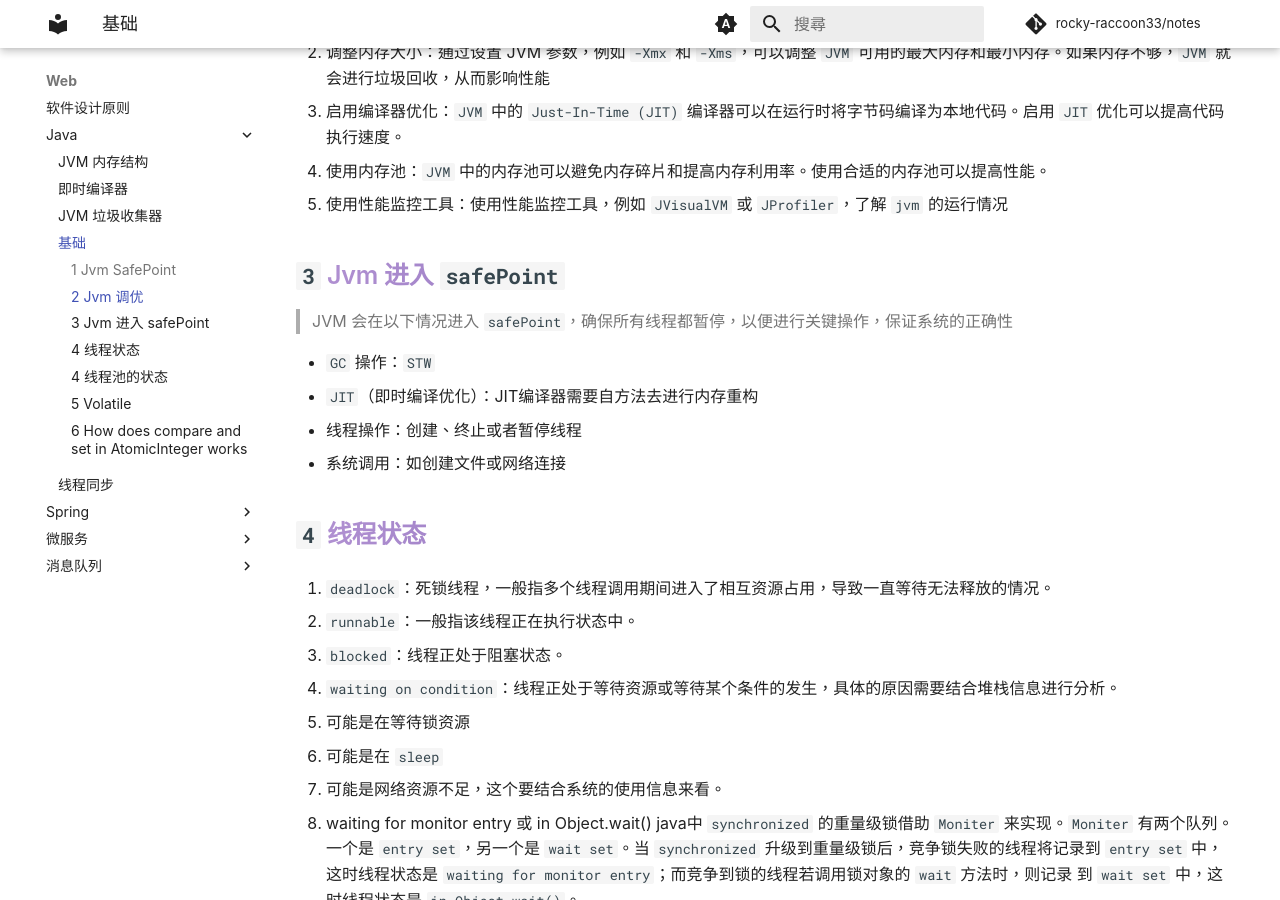
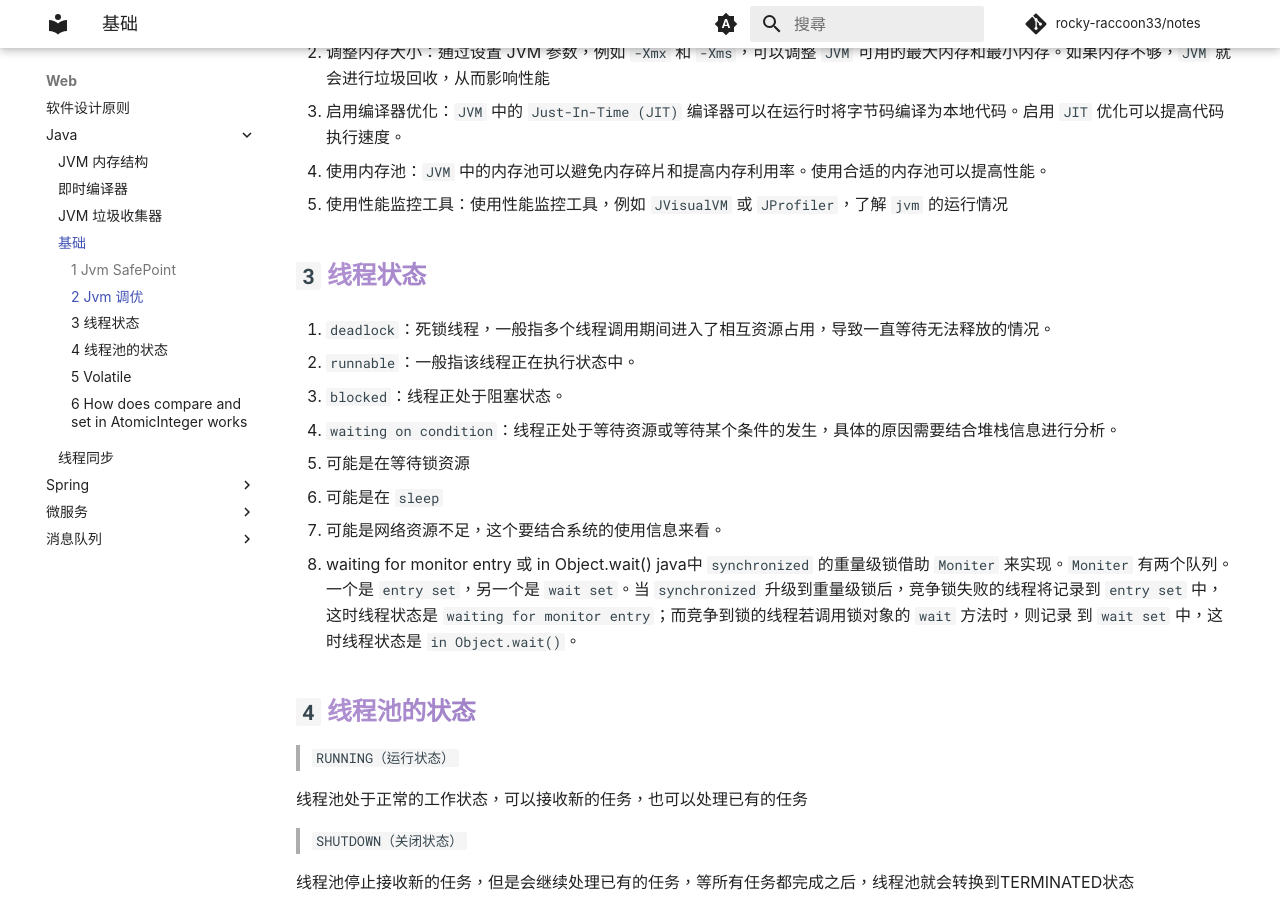
Before and after one commit to rocky-raccoon33/notes, an MkDocs documentation site: the page built from docs/Web/Java/基础.md, in a window 1280 px wide and 900 px high, scrolled down 532 px. Built offline with MkDocs 1.6.1 and Material for MkDocs 9.7.7, drawn with Linux system fonts in a browser that asks for light colours; comment, search, counter and statistics services are not loaded.

Commit message:
Update 基础.md

```diff
--- a/docs/Web/Java/基础.md
+++ b/docs/Web/Java/基础.md
@@ -17,16 +17,7 @@
 4. 使用内存池：`JVM` 中的内存池可以避免内存碎片和提高内存利用率。使用合适的内存池可以提高性能。
 5. 使用性能监控工具：使用性能监控工具，例如 `JVisualVM` 或 `JProfiler`，了解 `jvm` 的运行情况
 
-## `3` Jvm 进入 `safePoint`
-
-> JVM 会在以下情况进入 `safePoint`，确保所有线程都暂停，以便进行关键操作，保证系统的正确性
-
-- `GC` 操作：`STW`
-- `JIT`（即时编译优化）：JIT编译器需要自方法去进行内存重构
-- 线程操作：创建、终止或者暂停线程
-- 系统调用：如创建文件或网络连接
-
-## `4` 线程状态
+## `3` 线程状态
 
 1. `deadlock`：死锁线程，一般指多个线程调用期间进入了相互资源占用，导致一直等待无法释放的情况。
 
```
